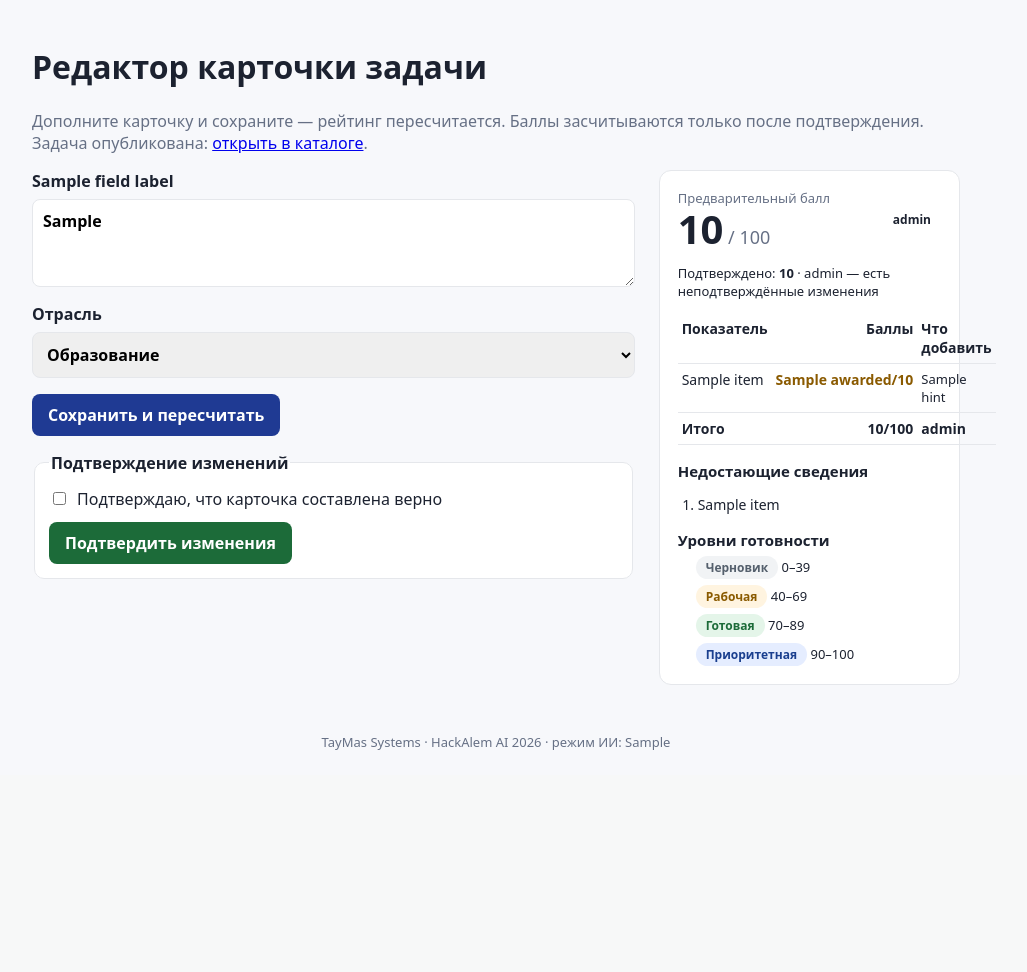
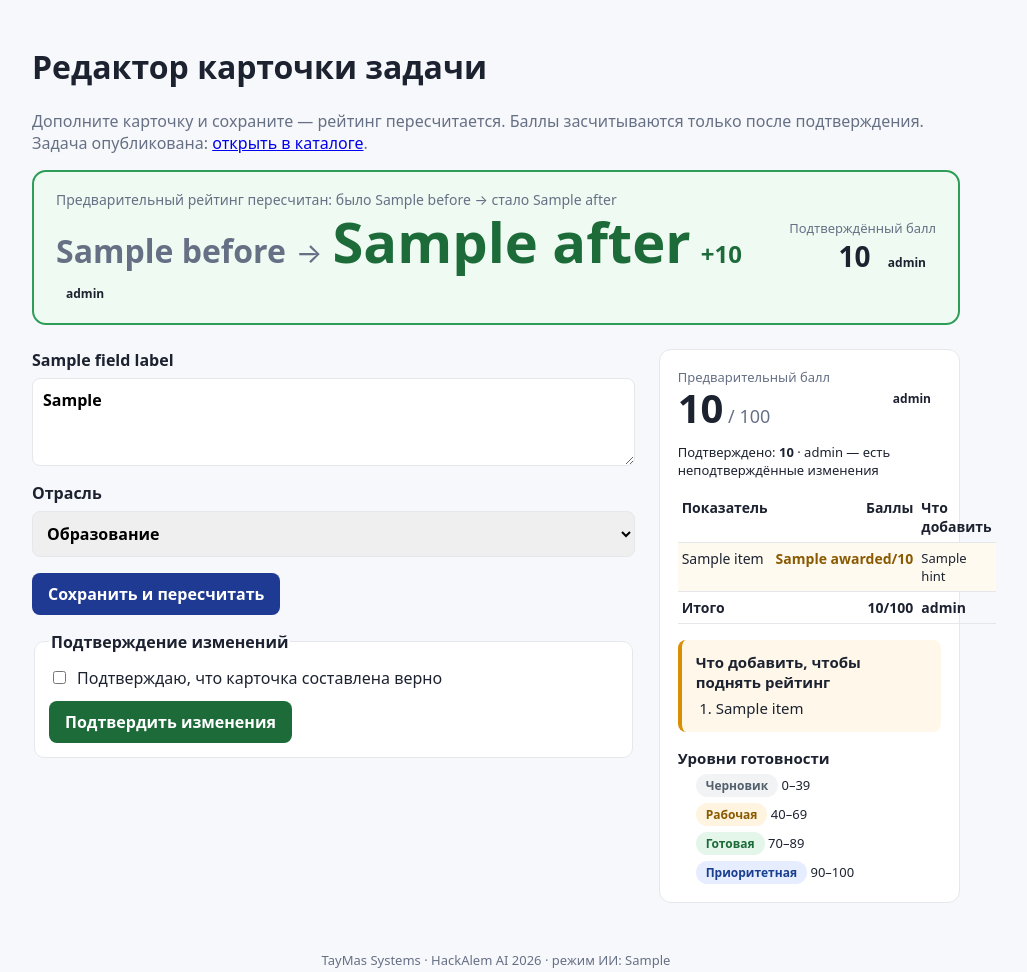
Before and after one commit to BAITC-Hacks/hack-4a84a5e5-taymas-systems, a FastAPI app: template app/templates/business_card_edit.html in a window 1280 px wide. Shown: the part 47-1019 px from the top of the page, without its empty margins (144-1171 px from the left). Before the commit the page ends 797 px from the top, so only its background shows below. Run offline with FastAPI, Linux system fonts and the light colour scheme; the template is opened without the code that fills it: most values are stand-ins (such as "Sample title", 1, 10 or a date in 2020).

Commit message:
[HAC-21] Полировка демо-пути: крупный рост рейтинга, заметные недостающие сведения
Редактор: после сохранения крупный баннер «было → стало» с дельтой и цветом,
рядом подтверждённый балл и уровень; строки с недобором подсвечены, список
недостающего — отдельный блок. Черновик над вопросами крупно, «Зачем:» выделено.
На главной — правило: рейтинг только за подтверждённые поля.

Co-Authored-By: Claude Opus 5.5 <noreply@anthropic.com>

```diff
--- a/app/main.py
+++ b/app/main.py
@@ -153,7 +153,16 @@ def _get_card_or_404(card_id: str) -> Card:
     return card
 
 
-def _editor(request: Request, card: Card, *, message: str = "", error: str = "", form_card: Card | None = None, errors: dict | None = None):
+def _editor(
+    request: Request,
+    card: Card,
+    *,
+    message: str = "",
+    error: str = "",
+    form_card: Card | None = None,
+    errors: dict | None = None,
+    change: dict | None = None,
+):
     """form_card — то, что показывать в полях (введённое при ошибке), card — сохранённая версия для рейтинга."""
     return _page(
         request,
@@ -168,6 +177,7 @@ def _editor(request: Request, card: Card, *, message: str = "", error: str = "",
             "message": message,
             "error": error,
             "errors": errors or {},
+            "change": change,
         },
         status_code=400 if errors else 200,
     )
@@ -234,8 +244,7 @@ async def update_card(request: Request, card_id: str):
     card.confirmed = False
     get_store().update_card(card)
     after = compute_rating(card).score
-    message = f"Предварительный рейтинг пересчитан: было {before} → стало {after}. {_confirmed_note(card)}"
-    return _editor(request, card, message=message)
+    return _editor(request, card, message=_confirmed_note(card), change={"before": before, "after": after})
 
 
 @app.post("/business/cards/{card_id}/publish", response_class=HTMLResponse)
--- a/app/static/style.css
+++ b/app/static/style.css
@@ -57,3 +57,28 @@ button.primary { background: #1c6b39; }
 .error-page { text-align: center; padding: 48px 16px; }
 .error-code { font-size: 64px; font-weight: 800; color: var(--accent); line-height: 1; }
 .error-links a { color: var(--accent); font-weight: 650; }
+/* Полировка демо-пути (HAC-21) */
+.score-change { display: grid; grid-template-columns: 1fr auto; gap: 8px 24px; align-items: center; margin: 16px 0 24px; padding: 18px 22px; border-radius: 14px; border: 2px solid var(--line); background: #fff; }
+.score-change.up { border-color: #2e9d57; background: #effaf2; }
+.score-change.down { border-color: #c0392b; background: #fff4f2; }
+.score-change-label { font-size: 14px; color: var(--muted); margin-bottom: 4px; }
+.score-change-values { display: flex; align-items: baseline; flex-wrap: wrap; gap: 10px; }
+.score-change-values .old { font-size: 32px; font-weight: 600; color: var(--muted); }
+.score-change-values .arrow { font-size: 28px; color: var(--muted); }
+.score-change-values .new { font-size: 56px; font-weight: 800; line-height: 1; }
+.score-change.up .new, .score-change.up .delta { color: #1c6b39; }
+.score-change.down .new, .score-change.down .delta { color: #8a2020; }
+.score-change-values .delta { font-size: 24px; font-weight: 750; }
+.score-change-confirmed { text-align: right; }
+.confirmed-value { font-size: 28px; font-weight: 750; }
+.score-change-note { grid-column: 1 / -1; margin: 0; font-size: 14px; }
+@media (max-width: 640px) { .score-change { grid-template-columns: 1fr; } .score-change-confirmed { text-align: left; } }
+.rating-table tr.half td { background: #fffaf0; }
+.rating-table tr.zero td { background: #fff4f2; }
+.missing-box { margin-top: 16px; padding: 12px 14px; border-left: 4px solid #d98e04; background: #fff8ea; border-radius: 8px; }
+.missing-box h3 { margin-top: 0; }
+.rating-panel .missing-box .missing { font-size: 15px; line-height: 1.45; margin: 0; }
+.draft-quote { margin: 12px 0 20px; padding: 14px 18px; border-left: 4px solid var(--accent); background: #fff; border-radius: 8px; font-size: 18px; line-height: 1.5; }
+.draft-quote .muted { display: block; font-size: 13px; margin-bottom: 4px; }
+.why { font-size: 14px; color: #1a3f8f; background: #eef3ff; padding: 6px 10px; border-radius: 6px; margin: 0; font-weight: 500; }
+.rule-note { margin-top: 20px; padding: 12px 16px; background: #fff; border: 1px solid var(--line); border-radius: 10px; font-size: 15px; }
--- a/app/templates/business_card_edit.html
+++ b/app/templates/business_card_edit.html
@@ -7,9 +7,32 @@
   {% if card.status == "published" %}Задача опубликована: <a href="/tasks/{{ card.id }}">открыть в каталоге</a>.{% endif %}
 </p>
 
-{% if message %}<p class="notice info">{{ message }}</p>{% endif %}
+{% if change %}
+{% set delta = change.after - change.before %}
+<section class="score-change {% if delta > 0 %}up{% elif delta < 0 %}down{% else %}same{% endif %}">
+  <div>
+    <div class="score-change-label">Предварительный рейтинг пересчитан: было {{ change.before }} → стало {{ change.after }}</div>
+    <div class="score-change-values">
+      <span class="old">{{ change.before }}</span>
+      <span class="arrow">→</span>
+      <span class="new">{{ change.after }}</span>
+      <span class="delta">{% if delta > 0 %}+{% endif %}{{ delta }}</span>
+      <span class="level-badge lvl-{{ rating.level }}">{{ rating.level_label }}</span>
+    </div>
+  </div>
+  <div class="score-change-confirmed">
+    <div class="muted small">Подтверждённый балл</div>
+    {% if card.status == "published" %}
+    <div class="confirmed-value">{{ card.score }} <span class="level-badge lvl-{{ card.level }}">{{ card.level_label }}</span></div>
+    {% else %}
+    <div class="confirmed-value">—</div>
+    {% endif %}
+  </div>
+  {% if message %}<p class="score-change-note">{{ message }}</p>{% endif %}
+</section>
+{% elif message %}<p class="notice info">{{ message }}</p>{% endif %}
 {% if error %}<p class="notice error">{{ error }}</p>{% endif %}
-{% if card.answers and card.status != "published" %}
+{% if card.answers and card.status != "published" and not change %}
 <p class="notice {% if answered == 0 %}warn{% else %}info{% endif %}">
   Из ответов на уточняющие вопросы заполнено полей: {{ answered }} из {{ card.answers|length }}.
   {% if answered == 0 %}Вопросы пропущены — карточка собрана только из черновика, дополните её вручную.{% endif %}
@@ -85,8 +108,10 @@
     </table>
 
     {% if rating.missing %}
-    <h3>Недостающие сведения</h3>
-    <ol class="missing">{% for item in rating.missing %}<li>{{ item }}</li>{% endfor %}</ol>
+    <div class="missing-box">
+      <h3>Что добавить, чтобы поднять рейтинг</h3>
+      <ol class="missing">{% for item in rating.missing %}<li>{{ item }}</li>{% endfor %}</ol>
+    </div>
     {% else %}
     <p class="notice info">Все сведения заполнены.</p>
     {% endif %}
--- a/app/templates/business_questions.html
+++ b/app/templates/business_questions.html
@@ -2,14 +2,14 @@
 {% block title %}Уточняющие вопросы · AI Sana Challenge Hub{% endblock %}
 {% block content %}
 <h1>Уточните задачу</h1>
-<p class="muted">Черновик: {{ draft.text }}</p>
+<blockquote class="draft-quote"><span class="muted">Черновик: {{ draft.industry }}</span>{{ draft.text }}</blockquote>
 <p class="muted">На любой вопрос можно не отвечать — недостающее потом дополните в редакторе карточки.</p>
 {% if error %}<p class="notice error">{{ error }}</p>{% endif %}
 <form method="post" action="/business/drafts/{{ draft.id }}/answers" class="form-stack">
   {% for question in draft.questions %}
   <fieldset>
     <legend>{{ loop.index }}. {{ question.question }}</legend>
-    {% if question.why %}<p class="muted">Зачем: {{ question.why }}</p>{% endif %}
+    {% if question.why %}<p class="why">Зачем: {{ question.why }}</p>{% endif %}
     <textarea name="answer_{{ loop.index0 }}" rows="4" placeholder="Ваш ответ" {% if errors[loop.index0] %}class="invalid"{% endif %}>{{ answers.get(loop.index0, '') }}</textarea>
     {% if errors[loop.index0] %}<span class="field-error">{{ errors[loop.index0] }}</span>{% endif %}
   </fieldset>
--- a/app/templates/index.html
+++ b/app/templates/index.html
@@ -13,4 +13,5 @@
     <p>Опубликовано задач: {{ published }}. Команд в системе: {{ teams }}.</p>
   </a>
 </div>
+<p class="rule-note">Рейтинг готовности (0–100) учитывает только заполненные поля, <strong>подтверждённые бизнесом</strong>: после каждого подтверждённого дополнения балл пересчитывается и задача занимает новое место в каталоге.</p>
 {% endblock %}
```
